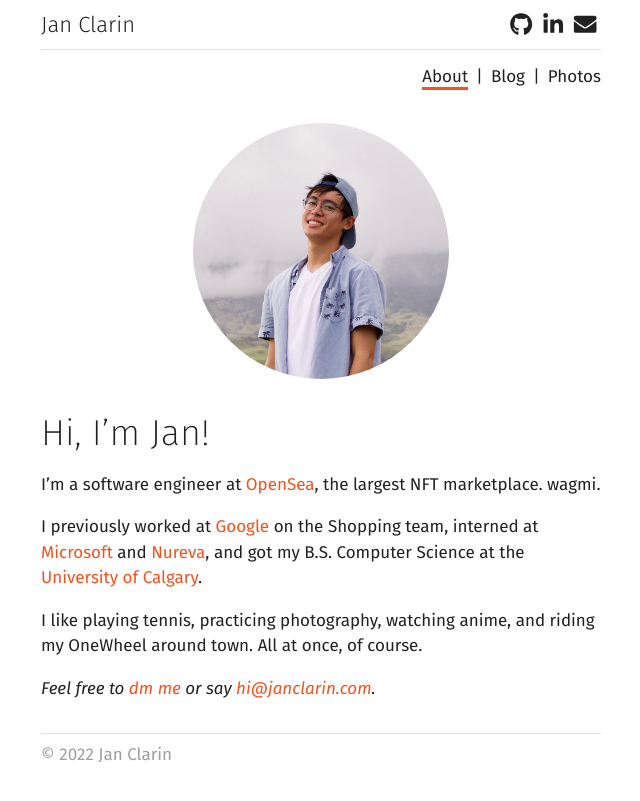
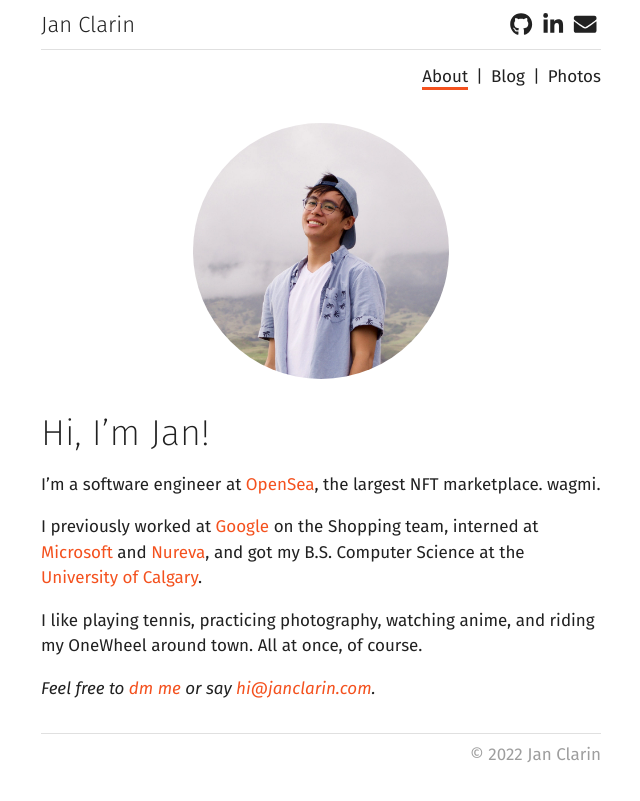
Before and after one commit to janclarin/janclarin.github.io, a Jekyll site: the page built from index.md, in a window 1280 px wide. Shown: the top 801 px of the page, without its empty margins (319-959 px from the left). Built offline with Jekyll 4.4.1, drawn with Linux system fonts in a browser that asks for light colours; nearby versions of some CDN libraries; comment, search, counter and statistics services are not loaded.

Commit message:
Align copyright text on right side

```diff
--- a/_sass/partials/_layout.scss
+++ b/_sass/partials/_layout.scss
@@ -43,6 +43,7 @@
   border-top: 1px solid $divider-color;
   padding-bottom: $spacing-unit * 2;
   padding-top: $spacing-unit / 2;
+  text-align: end;
 }
 
 .site-nav {
```
